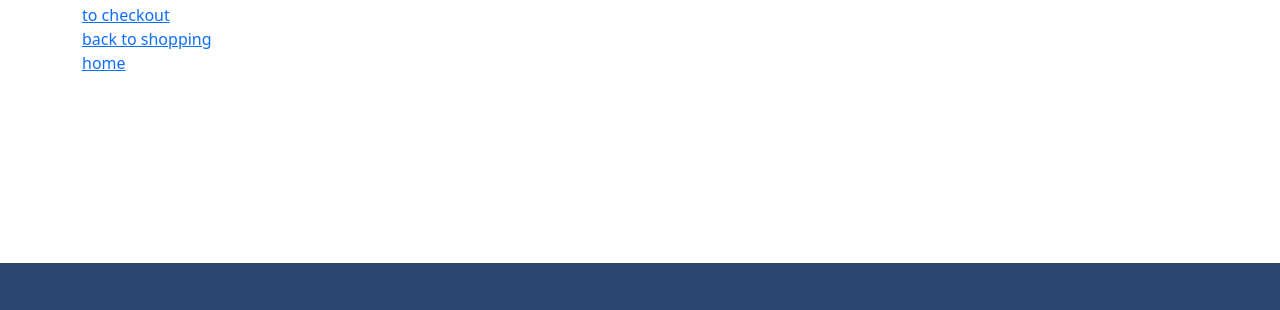
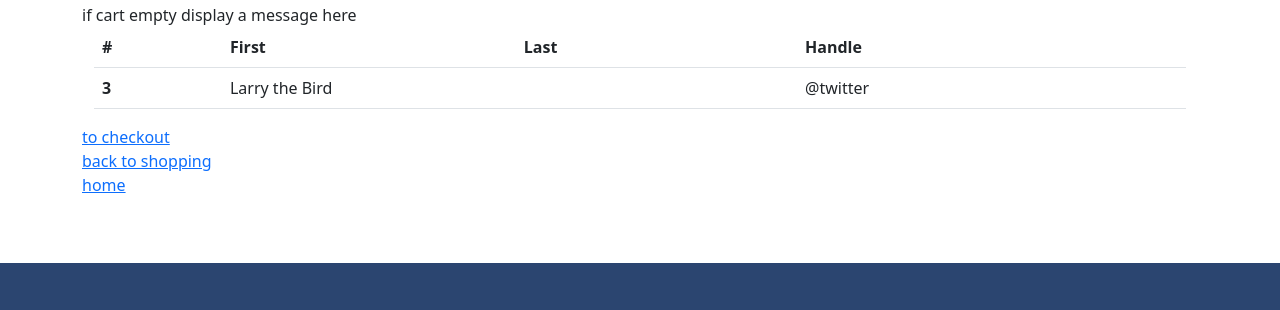
Before and after one commit to PythonMasterAlexander/alexander-hardeland-semester-project-2, a website: page cart.html in a window 1280 px wide. Shown: the part 231-541 px from the top of the page. Drawn offline with nearby package versions, Linux system fonts and the light colour scheme; no server answers.

Commit message:
Changed scripts loading in cart and product page

```diff
--- a/cart.html
+++ b/cart.html
@@ -55,9 +55,29 @@
             <div class="progress-bar" role="progressbar" aria-label="Example with label" style="width: 50%;" aria-valuenow="25" aria-valuemin="0" aria-valuemax="100">50%</div>
           </div>
           <h1>your shopping cart</h1>
+          <div class="if-cart-empty-container">
+            if cart empty display a message here
+          </div>
           <section class="container-lg">
             <div class="row">
-              <div class="col card-container">
+              <div class="col">
+                <table class="table">
+                  <thead>
+                    <tr>
+                      <th scope="col">#</th>
+                      <th scope="col">First</th>
+                      <th scope="col">Last</th>
+                      <th scope="col">Handle</th>
+                    </tr>
+                  </thead>
+                  <tbody>
+                    <tr>
+                      <th scope="row">3</th>
+                      <td colspan="2">Larry the Bird</td>
+                      <td>@twitter</td>
+                    </tr>
+                  </tbody>
+                </table>
               </div>
             </div>
           </section>
@@ -98,7 +118,7 @@
         <a href="login.html">login</a>
       </div>
     </footer>
-    <script src="./scripts/script.js" type="module"></script>
+    <script src="./scripts/cart.js" type="module"></script>
     <script src="./node_modules/bootstrap/dist/js/bootstrap.bundle.min.js"></script>
   </body>
 </html>
```
Also changed, not shown: product.html (+1 -1 lines).
